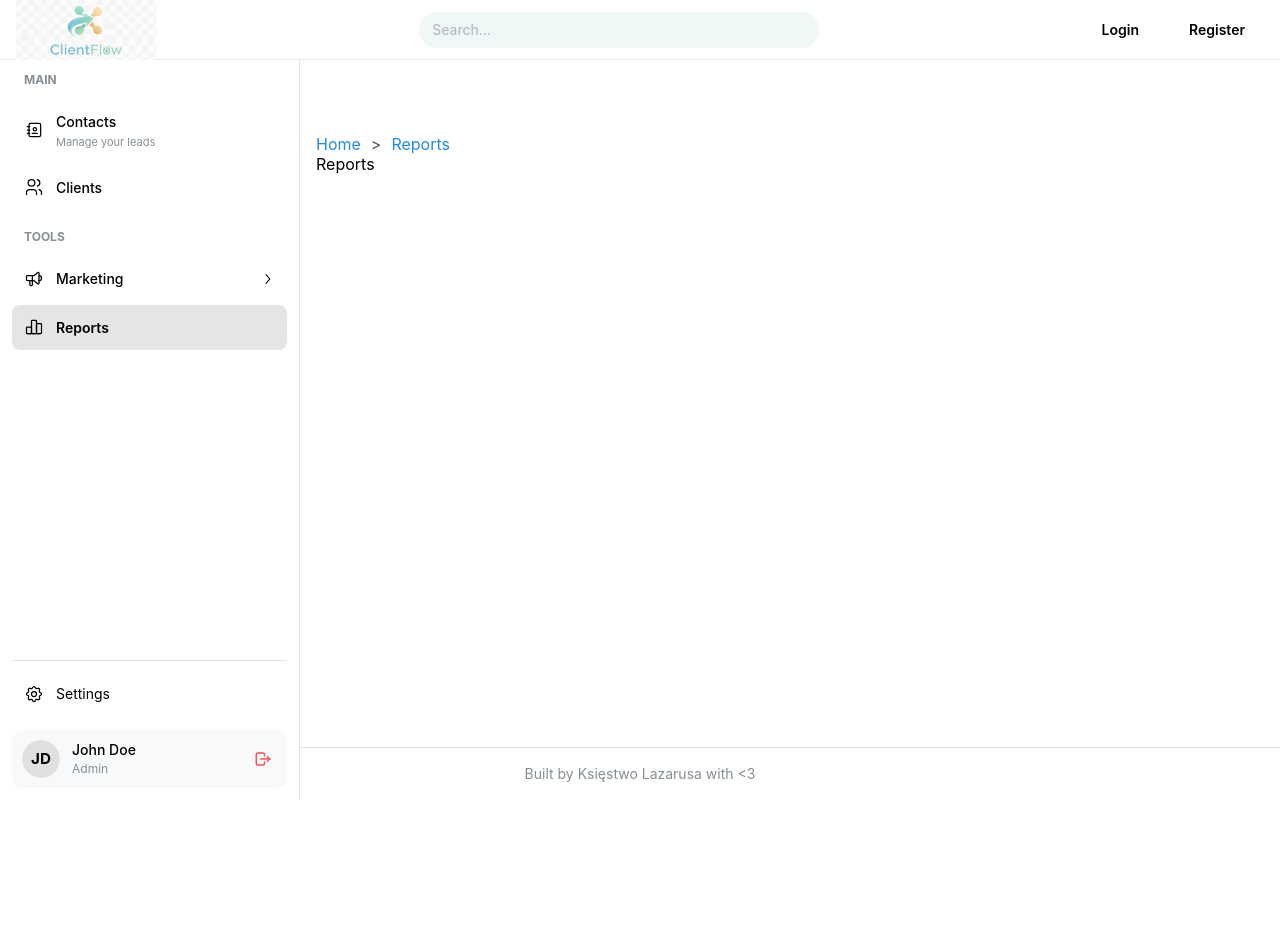
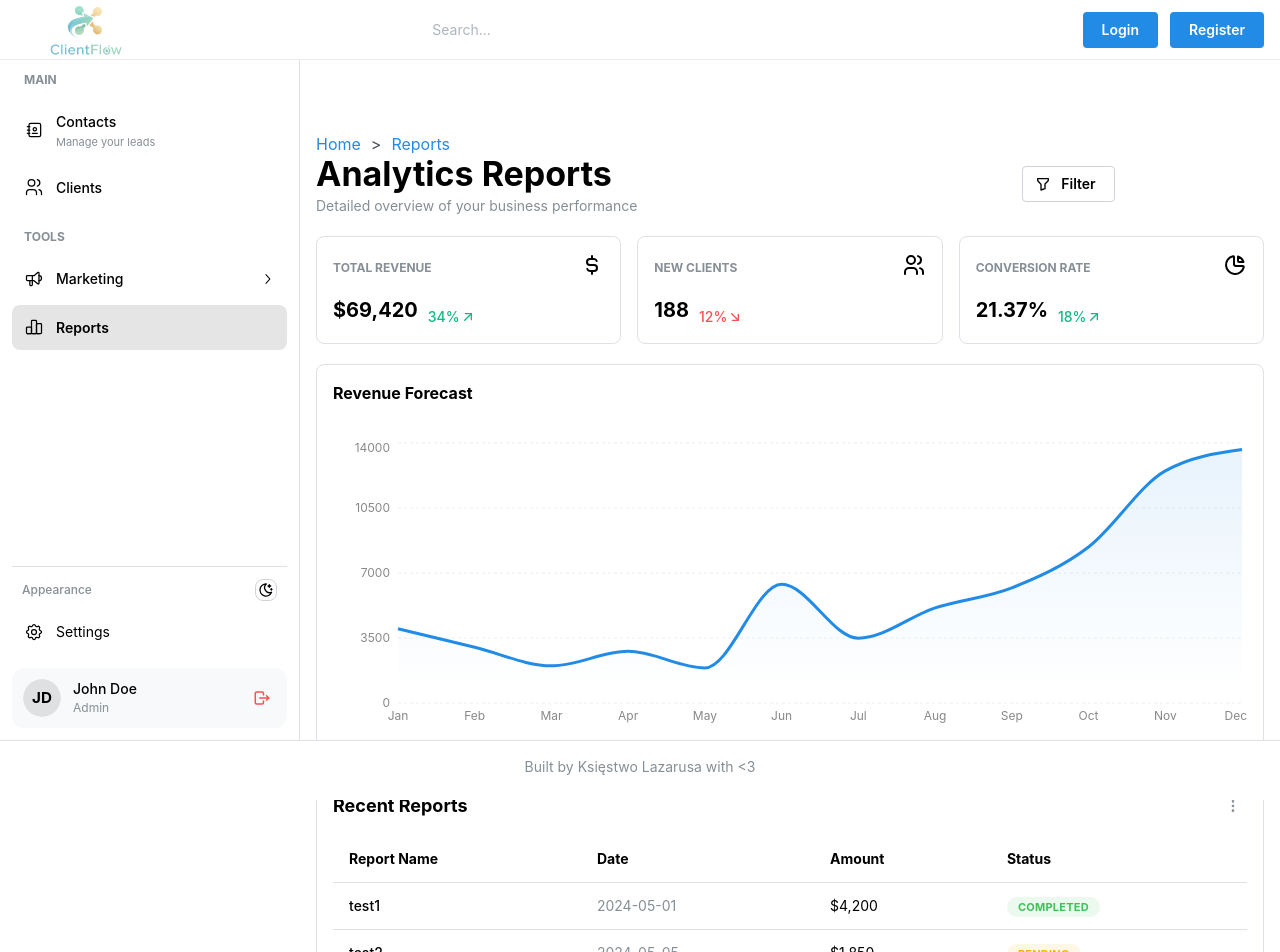
Before and after one commit to Lazarus-Duchy/kodaro-cmr, a React (Vite) app in the folder frontend/CRM/: page /reports in a window 1280 px wide. Shown: the top 952 px of the page. Before the commit the page ends 860 px from the top, so only its background shows below. Built offline with nearby package versions, Linux system fonts and the light colour scheme.

Commit message:
Added the reports, charts, darkTheme

```diff
--- a/frontend/CRM/src/App.jsx
+++ b/frontend/CRM/src/App.jsx
@@ -1,4 +1,4 @@
-import { Anchor, AppShell, Breadcrumbs } from '@mantine/core';
+import { AppShell } from '@mantine/core';
 import { useLocation, useNavigate } from 'react-router-dom';
 import { useDisclosure } from '@mantine/hooks';
 import { useState, useEffect } from 'react';
@@ -13,7 +13,6 @@ import PathBreadcrumbs from './components/Features/PathBreadcrumbs/PathBreadcrum
 const App = () => {
   const [loading, setLoading] = useState(true);
   const location = useLocation();
-  const navigate = useNavigate();
   const [navbarOpened, { toggle }] = useDisclosure();
   const [section, setSection] = useState({ href: '/', label: "Home" });
   const [pathSteps, setPathSteps] = useState([{ href: '/', label: "Home" }]);
@@ -23,13 +22,17 @@ const App = () => {
     let tempPathSteps = [{ href: '/', label: "Home" }];
 
     location.pathname.split("/").slice(1).forEach(item => {
-        if (item !== '') {
-          curHref += `/${item}`;
-          tempPathSteps.push({ href: curHref, label: item.charAt(0).toUpperCase() + item.slice(1), hrefPart: item });
-        }
+      if (item !== '') {
+        curHref += `/${item}`;
+        tempPathSteps.push({
+          href: curHref,
+          label: item.charAt(0).toUpperCase() + item.slice(1),
+          hrefPart: item
+        });
+      }
     });
 
-    setPathSteps(tempPathSteps.slice());
+    setPathSteps(tempPathSteps);
     setSection(tempPathSteps[tempPathSteps.length - 1]);
 
     const timer = setTimeout(() => {
@@ -37,7 +40,7 @@ const App = () => {
     }, 1000);
 
     return () => clearTimeout(timer);
-  }, []);
+  }, [location.pathname]);
 
   if (loading) {
     return <LoadingScreen />;
@@ -48,6 +51,7 @@ const App = () => {
       <AppShell
         padding="md"
         header={{ height: 60 }}
+        footer={{ height: 60 }}
         navbar={{
           width: 300,
           breakpoint: 'sm',
@@ -58,7 +62,7 @@ const App = () => {
         <Navbar pathSteps={pathSteps} />
 
         <AppShell.Main>
-          {section.href != '/' && <PathBreadcrumbs pathSteps={pathSteps} />}
+          {section.href !== '/' && <PathBreadcrumbs pathSteps={pathSteps} />}
           <RouterSwitcher />
         </AppShell.Main>
 
--- a/frontend/CRM/src/components/Layout/Header/Header.jsx
+++ b/frontend/CRM/src/components/Layout/Header/Header.jsx
@@ -1,4 +1,8 @@
-import { AppShell, Burger, Flex, TextInput, Image, Button, Group, Modal, Stack, Text, Divider, PasswordInput, Progress, Box } from '@mantine/core';
+import {
+  AppShell, Burger, Flex, TextInput, Image, Button, Group,
+  Modal, Stack, Text, Divider, PasswordInput, Progress, Box,
+  useMantineColorScheme
+} from '@mantine/core';
 import { useDisclosure } from '@mantine/hooks';
 import { useState } from 'react';
 import { useNavigate } from 'react-router-dom';
@@ -7,6 +11,9 @@ import "../Header/header.css";
 
 const Header = (props) => {
   const navigate = useNavigate();
+  const { colorScheme } = useMantineColorScheme();
+  const isDark = colorScheme === 'dark';
+
   const [loginOpened, { open: openLogin, close: closeLogin }] = useDisclosure(false);
   const [regOpened, { open: openReg, close: closeReg }] = useDisclosure(false);
   const [password, setPassword] = useState('');
@@ -25,16 +32,16 @@ const Header = (props) => {
 
   const googleButtonStyle = {
     root: {
-      backgroundColor: '#fff',
-      color: '#747a80',
-      border: '1px solid #dadce0',
-      '&:hover': { backgroundColor: '#f8f9fa' }
+      backgroundColor: isDark ? 'transparent' : '#fff',
+      color: isDark ? '#ced4da' : '#747a80',
+      border: `1px solid ${isDark ? '#373a40' : '#dadce0'}`,
+      '&:hover': { backgroundColor: isDark ? '#2c2e33' : '#f8f9fa' }
     }
   };
 
   return (
     <>
-      <AppShell.Header p="md">
+      <AppShell.Header p="md" style={{ borderBottom: `1px solid ${isDark ? '#373a40' : '#e9ecef'}` }}>
         <Flex align="center" justify="space-between" h="100%">
           <Flex align="center" gap="md">
             <Burger opened={props.opened} onClick={props.toggle} hiddenFrom="sm" size="sm" />
@@ -53,22 +60,25 @@ const Header = (props) => {
             placeholder="Search..."
             style={{ flex: 1, maxWidth: 400 }}
             mx="md"
+            styles={{
+              input: { backgroundColor: isDark ? '#25262b' : '#fff' }
+            }}
           />
 
           <Group gap="sm">
-            <Button variant="subtle" color="clientFlow.4" onClick={openLogin}>Login</Button>
-            <Button color="clientFlow.4" variant="subtle" radius="xl" onClick={openReg}>Register</Button>
+            <Button variant="strong" color="clientFlow.4" onClick={openLogin}>Login</Button>
+            <Button color="clientFlow.4"  variant="strong" onClick={openReg}>Register</Button>
           </Group>
         </Flex>
       </AppShell.Header>
 
-      <Modal opened={loginOpened} onClose={closeLogin} title="Login" centered radius="md">
+      <Modal opened={loginOpened} onClose={closeLogin}  centered radius="md">
         <Stack>
           <Text size="xl" fw={700} ta="center">Welcome back</Text>
           <Text size="sm" c="dimmed" ta="center" mb="md">Use your ClientFlow account</Text>
           <TextInput label="Email" placeholder="your@email.com" radius="md" withAsterisk />
           <PasswordInput label="Password" placeholder="********" radius="md" withAsterisk />
-          <Button color="clientFlow.4" fullWidth mt="md" radius="md" variant='strong'>Login</Button>
+          <Button color="clientFlow.4"variant="strong" fullWidth mt="md" radius="md">Login</Button>
           <Divider label="OR" labelPosition="center" my="md" />
           <Button variant="default" fullWidth radius="md" styles={googleButtonStyle}>
             Sign in with Google
@@ -76,7 +86,7 @@ const Header = (props) => {
         </Stack>
       </Modal>
 
-      <Modal opened={regOpened} onClose={closeReg} title="Register" centered radius="md">
+      <Modal opened={regOpened} onClose={closeReg}  centered radius="md">
         <Stack>
           <Text size="xl" fw={700} ta="center">Create account</Text>
           <Text size="sm" c="dimmed" ta="center" mb="md">Join the ClientFlow community</Text>
@@ -103,7 +113,7 @@ const Header = (props) => {
             </Text>
           </div>
 
-          <Button color="clientFlow.4" fullWidth mt="md" radius="md" variant='strong'>Sign up</Button>
+          <Button color="clientFlow.4"variant="strong" fullWidth mt="md" radius="md">Sign up</Button>
         </Stack>
       </Modal>
     </>
--- a/frontend/CRM/src/components/Layout/Header/header.css
+++ b/frontend/CRM/src/components/Layout/Header/header.css
@@ -1,5 +1,4 @@
 .mantine-AppShell-header {
-    background-color: rgba(255, 255, 255, 0.8);
     -webkit-backdrop-filter: blur(10px);
     backdrop-filter: blur(10px);
     border-bottom: 1px solid #e1f0ef;
--- a/frontend/CRM/src/components/Layout/Navbar/Navbar.jsx
+++ b/frontend/CRM/src/components/Layout/Navbar/Navbar.jsx
@@ -1,4 +1,4 @@
-import { AppShell, NavLink, Text, Avatar, Group, Box, Badge, Divider, ActionIcon } from '@mantine/core';
+import { AppShell, NavLink, Text, Avatar, Group, Box, Badge, Divider, ActionIcon, useMantineColorScheme } from '@mantine/core';
 import {
   IconUsers,
   IconAddressBook,
@@ -6,7 +6,9 @@ import {
   IconSpeakerphone,
   IconPoint,
   IconSettings,
-  IconLogout
+  IconLogout,
+  IconSun,
+  IconMoonStars
 } from '@tabler/icons-react';
 
 const navlinks = [
@@ -42,6 +44,8 @@ const navlinks = [
 const maxStackSize = 9;
 
 const Navbar = ({ pathSteps }) => {
+  const { colorScheme, toggleColorScheme } = useMantineColorScheme();
+  const isDark = colorScheme === 'dark';
 
   const mapNavLinks = (list, stack = 0, parentHref = '', isParentActive = true) => {
     if (stack > maxStackSize) {
@@ -98,8 +102,22 @@ const Navbar = ({ pathSteps }) => {
           </Box>
         ))}
       </AppShell.Section>
+
       <AppShell.Section>
         <Divider my="sm" />
+
+        <Group justify="space-between" px="xs" mb="xs">
+          <Text size="xs" c="dimmed" fw={500}>Appearance</Text>
+          <ActionIcon
+            onClick={() => toggleColorScheme()}
+            variant="default"
+            size="sm"
+            radius="md"
+            title="Toggle color scheme"
+          >
+            {isDark ? <IconSun size={16} /> : <IconMoonStars size={16} />}
+          </ActionIcon>
+        </Group>
 
         <NavLink
           label="Settings"
@@ -108,8 +126,9 @@ const Navbar = ({ pathSteps }) => {
         />
 
         <Box mt="md" p="xs" style={{
-          background: '#f8f9fa',
-          borderRadius: '12px'
+          background: isDark ? 'rgba(255, 255, 255, 0.05)' : '#f8f9fa',
+          borderRadius: '12px',
+          border: isDark ? '1px solid rgba(255, 255, 255, 0.1)' : '1px solid transparent'
         }}>
           <Group justify="space-between" wrap="nowrap">
             <Group gap="sm">
@@ -125,7 +144,6 @@ const Navbar = ({ pathSteps }) => {
           </Group>
         </Box>
       </AppShell.Section>
-
     </AppShell.Navbar>
   );
 };
--- a/frontend/CRM/src/components/Sections/Reports/Reports.jsx
+++ b/frontend/CRM/src/components/Sections/Reports/Reports.jsx
@@ -1,8 +1,137 @@
+import {
+  Grid, Paper, Text, Group, Table, Badge, Title, Stack, ActionIcon, Button, Box
+} from '@mantine/core';
+import {
+  IconArrowUpRight, IconArrowDownRight, IconDotsVertical, IconDownload,
+  IconFilter, IconChartPie, IconUsers, IconCurrencyDollar
+} from '@tabler/icons-react';
+import {
+  AreaChart, Area, XAxis, YAxis, CartesianGrid, Tooltip, ResponsiveContainer
+} from 'recharts';
+
+const stats = [
+  { title: 'Total Revenue', value: '$69,420', diff: 34, icon: <IconCurrencyDollar size={24} /> },
+  { title: 'New Clients', value: '188', diff: -12, icon: <IconUsers size={24} /> },
+  { title: 'Conversion Rate', value: '21.37%', diff: 18, icon: <IconChartPie size={24} /> },
+];
+
+const chartData = [
+  { name: 'Jan', revenue: 4000 },
+  { name: 'Feb', revenue: 3000 },
+  { name: 'Mar', revenue: 2000 },
+  { name: 'Apr', revenue: 2780 },
+  { name: 'May', revenue: 1890 },
+  { name: 'Jun', revenue: 6390 },
+  { name: 'Jul', revenue: 3490 },
+  { name: 'Aug', revenue: 5120 },
+  { name: 'Sep', revenue: 6200 },
+  { name: 'Oct', revenue: 8400 },
+  { name: 'Nov', revenue: 12500 },
+  { name: 'Dec', revenue: 13650 },
+];
+
+const tableData = [
+  { id: 1, name: 'test1', date: '2024-05-01', amount: '$4,200', status: 'Completed' },
+  { id: 2, name: 'test2', date: '2024-05-05', amount: '$1,850', status: 'Pending' },
+  { id: 3, name: 'test3', date: '2024-05-10', amount: '$8,400', status: 'Completed' },
+  { id: 4, name: 'test4', date: '2024-05-12', amount: '$540', status: 'Cancelled' },
+];
 
 const Reports = () => {
   return (
-    <div>Reports</div>
-  )
-}
+    <Stack gap="lg">
+      <Group justify="space-between">
+        <Box>
+          <Title order={1}>Analytics Reports</Title>
+          <Text c="dimmed" size="sm">Detailed overview of your business performance</Text>
+        </Box>
+        <Group>
+          <Button variant="default" leftSection={<IconFilter size={16} />}>Filter</Button>
+          <Button color="clientFlow.4" leftSection={<IconDownload size={16} />}>Export PDF</Button>
+        </Group>
+      </Group>
 
-export default Reports
+      <Grid>
+        {stats.map((stat, index) => (
+          <Grid.Col key={index} span={{ base: 12, sm: 4 }}>
+            <Paper withBorder p="md" radius="md">
+              <Group justify="space-between">
+                <Text size="xs" c="dimmed" fw={700} tt="uppercase">{stat.title}</Text>
+                <Text c="clientFlow.4">{stat.icon}</Text>
+              </Group>
+              <Group align="flex-end" gap="xs" mt={10}>
+                <Text size="xl" fw={700}>{stat.value}</Text>
+                <Text c={stat.diff > 0 ? 'teal' : 'red'} size="sm" fw={500} style={{ display: 'flex', alignItems: 'center' }}>
+                  {Math.abs(stat.diff)}% {stat.diff > 0 ? <IconArrowUpRight size={16} /> : <IconArrowDownRight size={16} />}
+                </Text>
+              </Group>
+            </Paper>
+          </Grid.Col>
+        ))}
+      </Grid>
+
+      <Paper withBorder p="md" radius="md">
+        <Text fw={700} mb="xl">Revenue Forecast</Text>
+        <div style={{ width: '100%', height: 300 }}>
+          <ResponsiveContainer>
+            <AreaChart data={chartData}>
+              <defs>
+                <linearGradient id="colorRev" x1="0" y1="0" x2="0" y2="1">
+                  <stop offset="5%" stopColor="#228be6" stopOpacity={0.1}/>
+                  <stop offset="95%" stopColor="#228be6" stopOpacity={0}/>
+                </linearGradient>
+              </defs>
+              <CartesianGrid strokeDasharray="3 3" vertical={false} stroke="#eee" />
+              <XAxis dataKey="name" axisLine={false} tickLine={false} tick={{ fontSize: 12, fill: '#888' }} />
+              <YAxis axisLine={false} tickLine={false} tick={{ fontSize: 12, fill: '#888' }} />
+              <Tooltip
+                contentStyle={{ borderRadius: '8px', border: 'none', boxShadow: '0 4px 12px rgba(0,0,0,0.1)' }}
+              />
+              <Area
+                type="monotone"
+                dataKey="revenue"
+                stroke="#228be6"
+                strokeWidth={3}
+                fillOpacity={1}
+                fill="url(#colorRev)"
+              />
+            </AreaChart>
+          </ResponsiveContainer>
+        </div>
+      </Paper>
+
+      <Paper withBorder p="md" radius="md">
+        <Group justify="space-between" mb="md">
+          <Title order={4}>Recent Reports</Title>
+          <ActionIcon variant="subtle" color="gray"><IconDotsVertical size={16} /></ActionIcon>
+        </Group>
+        <Table verticalSpacing="sm" horizontalSpacing="md" highlightOnHover>
+          <Table.Thead>
+            <Table.Tr>
+              <Table.Th>Report Name</Table.Th>
+              <Table.Th>Date</Table.Th>
+              <Table.Th>Amount</Table.Th>
+              <Table.Th>Status</Table.Th>
+            </Table.Tr>
+          </Table.Thead>
+          <Table.Tbody>
+            {tableData.map((item) => (
+              <Table.Tr key={item.id}>
+                <Table.Td fw={500}>{item.name}</Table.Td>
+                <Table.Td size="sm" c="dimmed">{item.date}</Table.Td>
+                <Table.Td>{item.amount}</Table.Td>
+                <Table.Td>
+                  <Badge variant="light" color={item.status === 'Completed' ? 'green' : item.status === 'Pending' ? 'yellow' : 'red'}>
+                    {item.status}
+                  </Badge>
+                </Table.Td>
+              </Table.Tr>
+            ))}
+          </Table.Tbody>
+        </Table>
+      </Paper>
+    </Stack>
+  );
+};
+
+export default Reports;
```
Also changed, not shown: frontend/CRM/src/components/Modals/LoadingScreen/loadingScreen.css (+15 -0 lines), frontend/CRM/src/assets/ClientFlow.png.
